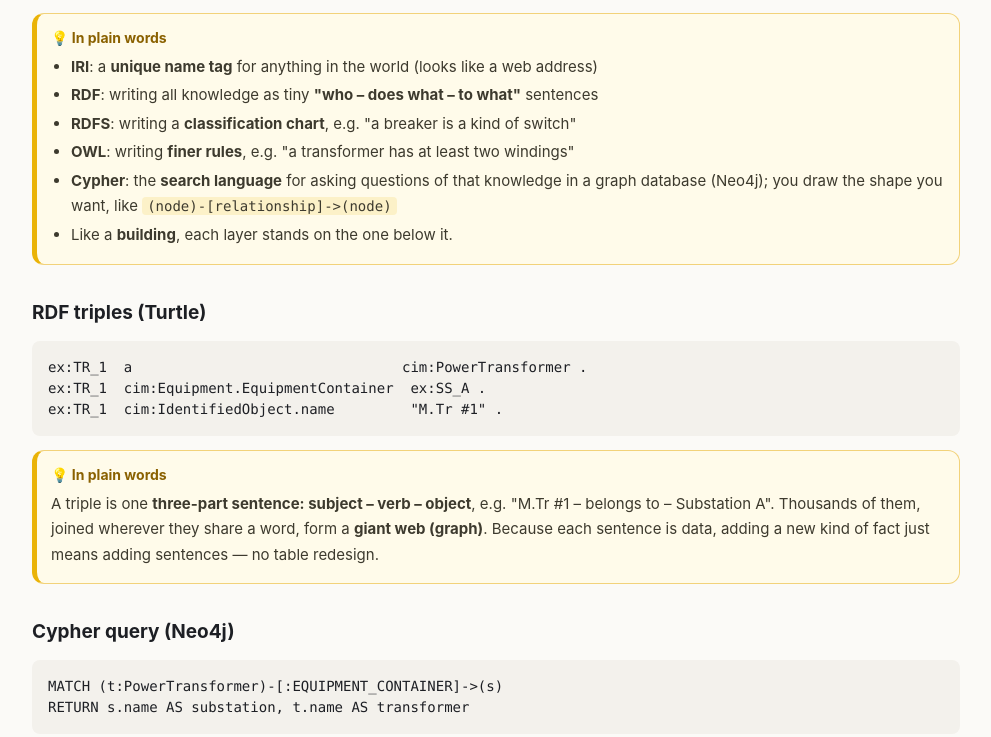
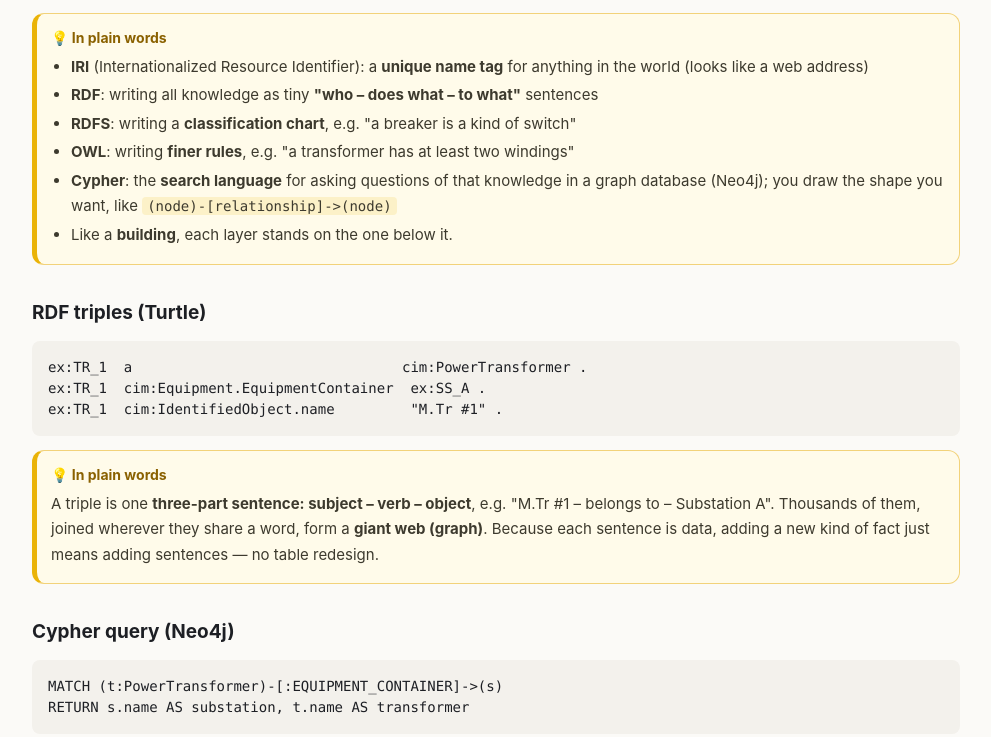
Before and after one commit to 1004aiteam-power/ontology-space, a plain HTML site: page ontology.html in a window 1280 px wide. Shown: the part 2811-3548 px from the top of the page, without its empty margins (144-1135 px from the left). Drawn offline with Linux system fonts and the light colour scheme.

Commit message:
ontology: explain what IRI stands for (vs URI and URL)
Co-Authored-By: Claude Opus 5.5 <noreply@anthropic.com>
Claude-Session: https://claude.ai/code/session_018TgSjskQAQXC3oupXK6uVL

```diff
--- a/ontology.html
+++ b/ontology.html
@@ -192,7 +192,7 @@
     <div><b>IRI</b><span><span lang="ko">전역 식별자</span><span lang="en">global identifiers</span></span></div>
   </div>
   <blockquote><p lang="ko"><b>질의는 Cypher로</b> — RDF의 W3C 표준 질의 언어는 SPARQL이지만, 현업에서 가장 많이 쓰는 그래프 DB가 <b>Neo4j</b>이므로 이 사이트의 질의는 모두 Neo4j의 <b>Cypher</b>(ISO 표준 GQL과 거의 같음)로 씁니다. RDF 데이터는 Neo4j에 불러올 때 클래스는 <b>라벨</b>, 값은 <b>속성</b>, 개체 사이의 연결은 <b>관계</b>가 됩니다.</p><p lang="en"><b>Queries in Cypher</b> — the W3C standard query language for RDF is SPARQL, but <b>Neo4j</b> is by far the most widely used graph database, so every query on this site is written in Neo4j's <b>Cypher</b> (close to the ISO GQL standard). When RDF is loaded into Neo4j, classes become <b>labels</b>, values become <b>properties</b> and links between individuals become <b>relationships</b>.</p></blockquote>
-  <div class="easy"><b>💡 <span lang="ko">쉽게 말하면</span><span lang="en">In plain words</span></b><ul lang="ko"><li><b>IRI</b>: 세상의 모든 것에 붙이는 <b>겹치지 않는 이름표</b> (웹 주소처럼 생김)</li><li><b>RDF</b>: 모든 지식을 <b>"누가 – 어떻다 – 무엇을"</b> 짧은 문장으로 적는 방법</li><li><b>RDFS</b>: "차단기는 개폐기의 한 종류"처럼 <b>분류표</b>를 적는 방법</li><li><b>OWL</b>: "변압기는 권선이 2개 이상"처럼 더 <b>정교한 규칙</b>을 적는 방법</li><li><b>Cypher</b>: 그래프 DB(Neo4j)에 담긴 지식에 <b>질문하는 검색 언어</b>. 찾고 싶은 모양을 <code>(노드)-[관계]-&gt;(노드)</code>처럼 그려서 묻습니다</li><li>아래층이 단단해야 위층을 올릴 수 있는 <b>건물</b>처럼, 아래 기술 위에 위 기술이 쌓입니다.</li></ul><ul lang="en"><li><b>IRI</b>: a <b>unique name tag</b> for anything in the world (looks like a web address)</li><li><b>RDF</b>: writing all knowledge as tiny <b>"who – does what – to what"</b> sentences</li><li><b>RDFS</b>: writing a <b>classification chart</b>, e.g. "a breaker is a kind of switch"</li><li><b>OWL</b>: writing <b>finer rules</b>, e.g. "a transformer has at least two windings"</li><li><b>Cypher</b>: the <b>search language</b> for asking questions of that knowledge in a graph database (Neo4j); you draw the shape you want, like <code>(node)-[relationship]-&gt;(node)</code></li><li>Like a <b>building</b>, each layer stands on the one below it.</li></ul></div>
+  <div class="easy"><b>💡 <span lang="ko">쉽게 말하면</span><span lang="en">In plain words</span></b><ul lang="ko"><li><b>IRI</b>(Internationalized Resource Identifier, 국제화 자원 식별자): 세상의 모든 것에 붙이는 <b>겹치지 않는 이름표</b> (웹 주소처럼 생김)</li><li><b>RDF</b>: 모든 지식을 <b>"누가 – 어떻다 – 무엇을"</b> 짧은 문장으로 적는 방법</li><li><b>RDFS</b>: "차단기는 개폐기의 한 종류"처럼 <b>분류표</b>를 적는 방법</li><li><b>OWL</b>: "변압기는 권선이 2개 이상"처럼 더 <b>정교한 규칙</b>을 적는 방법</li><li><b>Cypher</b>: 그래프 DB(Neo4j)에 담긴 지식에 <b>질문하는 검색 언어</b>. 찾고 싶은 모양을 <code>(노드)-[관계]-&gt;(노드)</code>처럼 그려서 묻습니다</li><li>아래층이 단단해야 위층을 올릴 수 있는 <b>건물</b>처럼, 아래 기술 위에 위 기술이 쌓입니다.</li></ul><ul lang="en"><li><b>IRI</b> (Internationalized Resource Identifier): a <b>unique name tag</b> for anything in the world (looks like a web address)</li><li><b>RDF</b>: writing all knowledge as tiny <b>"who – does what – to what"</b> sentences</li><li><b>RDFS</b>: writing a <b>classification chart</b>, e.g. "a breaker is a kind of switch"</li><li><b>OWL</b>: writing <b>finer rules</b>, e.g. "a transformer has at least two windings"</li><li><b>Cypher</b>: the <b>search language</b> for asking questions of that knowledge in a graph database (Neo4j); you draw the shape you want, like <code>(node)-[relationship]-&gt;(node)</code></li><li>Like a <b>building</b>, each layer stands on the one below it.</li></ul></div>
   <h3><span lang="ko">RDF 트리플 (Turtle)</span><span lang="en">RDF triples (Turtle)</span></h3>
 <pre><code>ex:TR_1  a                                cim:PowerTransformer .
 ex:TR_1  cim:Equipment.EquipmentContainer  ex:SS_A .
@@ -256,6 +256,8 @@ RETURN s.name AS substation, t.name AS transformer</code></pre>
   <h2><span lang="ko">식별자: IRI와 UUID</span><span lang="en">Identifiers: IRIs and UUIDs</span></h2>
   <p class="sub" lang="ko">온톨로지에서 모든 개체는 <b>IRI(전역 식별자)</b>로 구별됩니다. 이름은 겹치고 바뀌지만, 식별자는 유일하고 바뀌지 않아야 합니다.</p>
   <p class="sub" lang="en">Every resource in an ontology is identified by an <b>IRI</b>. Names collide and change; identifiers must be unique and stable.</p>
+  <p lang="ko"><b>IRI</b>는 <b>Internationalized Resource Identifier</b>(국제화 자원 식별자)의 약자입니다. 웹 주소에 쓰는 <b>URI</b>(Uniform Resource Identifier, 통합 자원 식별자)를 넓힌 것으로, 영문·숫자만 쓰던 URI와 달리 <b>한글 같은 유니코드 문자</b>도 쓸 수 있습니다(<a href="https://www.rfc-editor.org/rfc/rfc3987">RFC 3987</a>). 흔히 말하는 <b>URL</b>은 URI 가운데 자원이 <b>어디에 있는지(위치)</b>까지 알려 주는 것입니다. 온톨로지의 IRI는 웹 주소처럼 생겼지만, 브라우저로 열리는 페이지가 없어도 됩니다. 겹치지 않는 이름표 역할만 하면 충분합니다.</p>
+  <p lang="en"><b>IRI</b> stands for <b>Internationalized Resource Identifier</b>. It extends the <b>URI</b> (Uniform Resource Identifier) used for web addresses: where a URI is limited to ASCII letters and digits, an IRI may also contain <b>Unicode characters</b> such as Korean (<a href="https://www.rfc-editor.org/rfc/rfc3987">RFC 3987</a>). A <b>URL</b> is a URI that also tells you <b>where</b> the resource is. An IRI in an ontology looks like a web address, but nothing has to open at that address; it only needs to be a name that never collides.</p>
   <blockquote lang="ko">"M.Tr #1"이라는 이름의 변압기는 전국 변전소마다 있습니다. 이름만으로는 어느 변압기인지 알 수 없고, 변전소 이름이 바뀌면 이름을 기준으로 한 연결이 모두 끊깁니다. 그래서 <b>이름은 속성으로, 식별은 IRI로</b> 합니다.</blockquote>
   <blockquote lang="en">Almost every substation has a transformer named "M.Tr #1". A name cannot tell them apart, and renaming a substation breaks every link built on names. So: <b>names are properties; identity is the IRI</b>.</blockquote>
 
```
